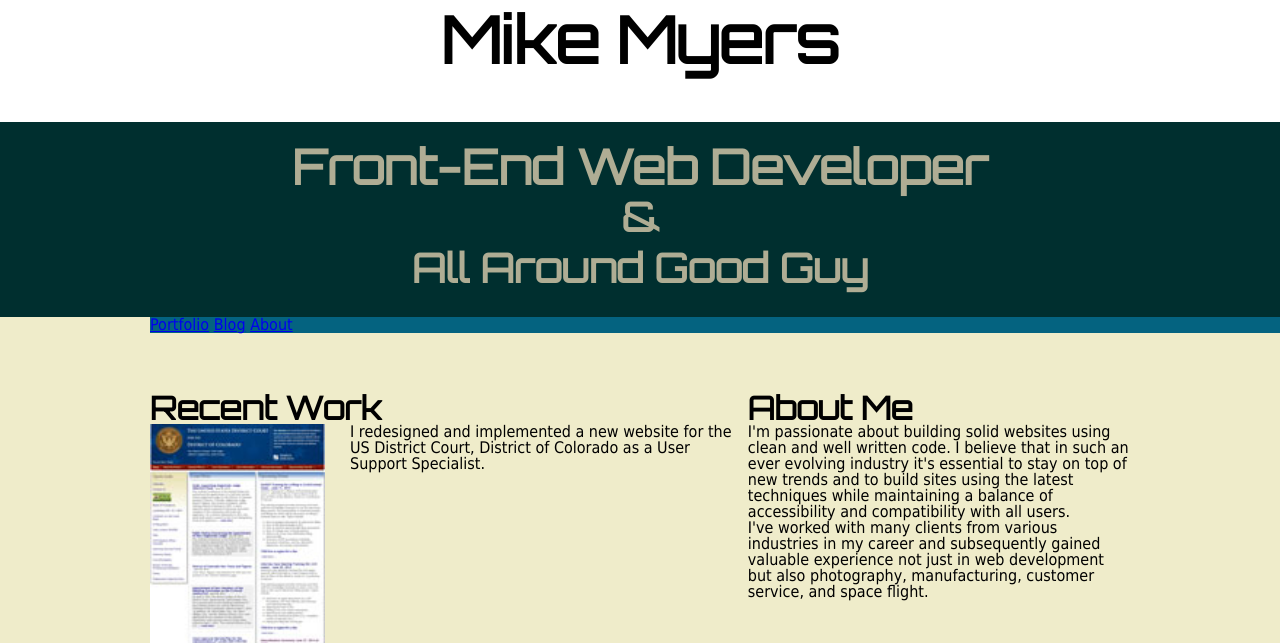
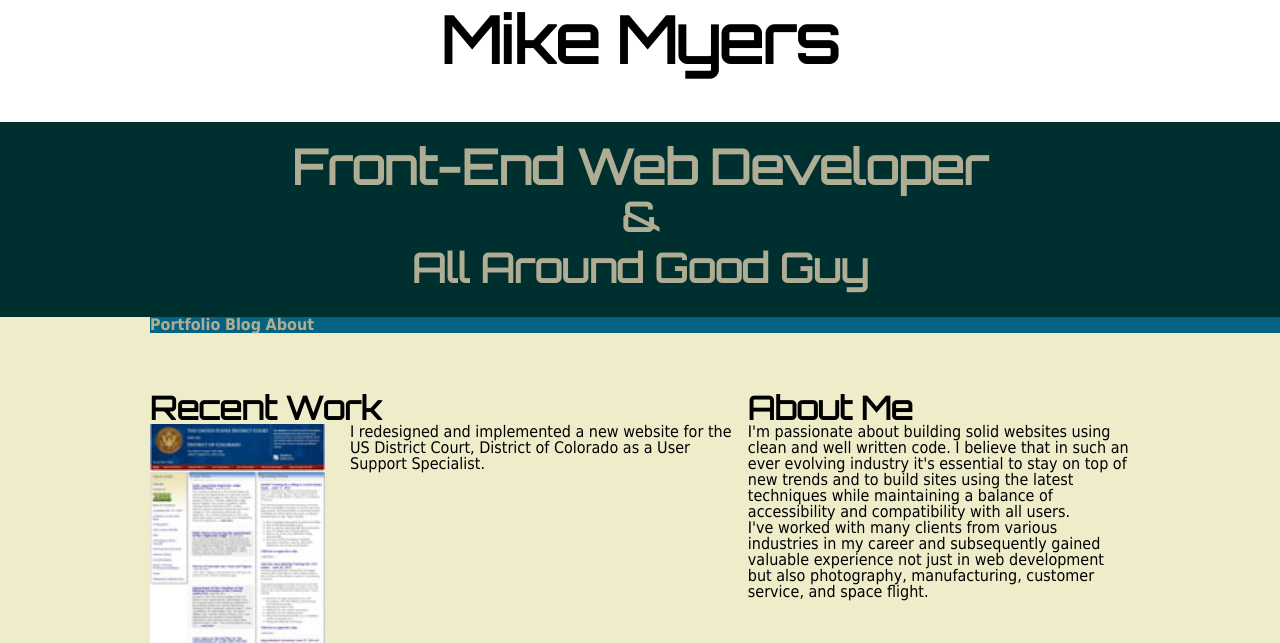
Before and after one commit to mrmyers5280/MM-Portfolio-Site, a plain HTML site: page index.html in a window 1280 px wide. Shown: the part 157-800 px from the top of the page. Drawn offline with Linux system fonts and the light colour scheme.

Commit message:
Add styles to 'nav a' elements

```diff
--- a/css/screen-styles.css
+++ b/css/screen-styles.css
@@ -45,6 +45,12 @@ h3 {
 nav {
     background-color: #046380;
 }
+nav a {
+    color: #afad94;
+    text-decoration: none;
+    display: inline-block;
+    font-weight: bold;
+}
 #header {
     background: url(../images/color-theme_240x5.jpg) repeat-x;
     background-color: #ffffff;
```
